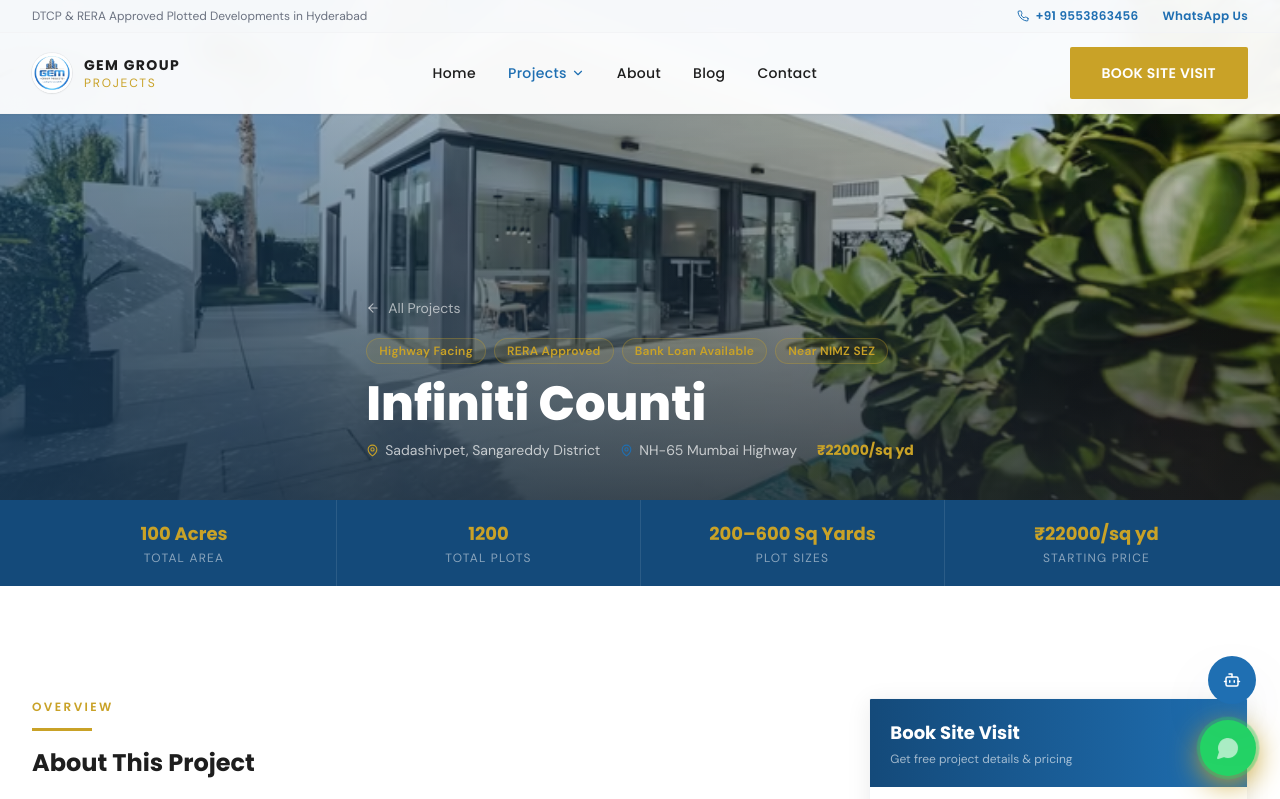
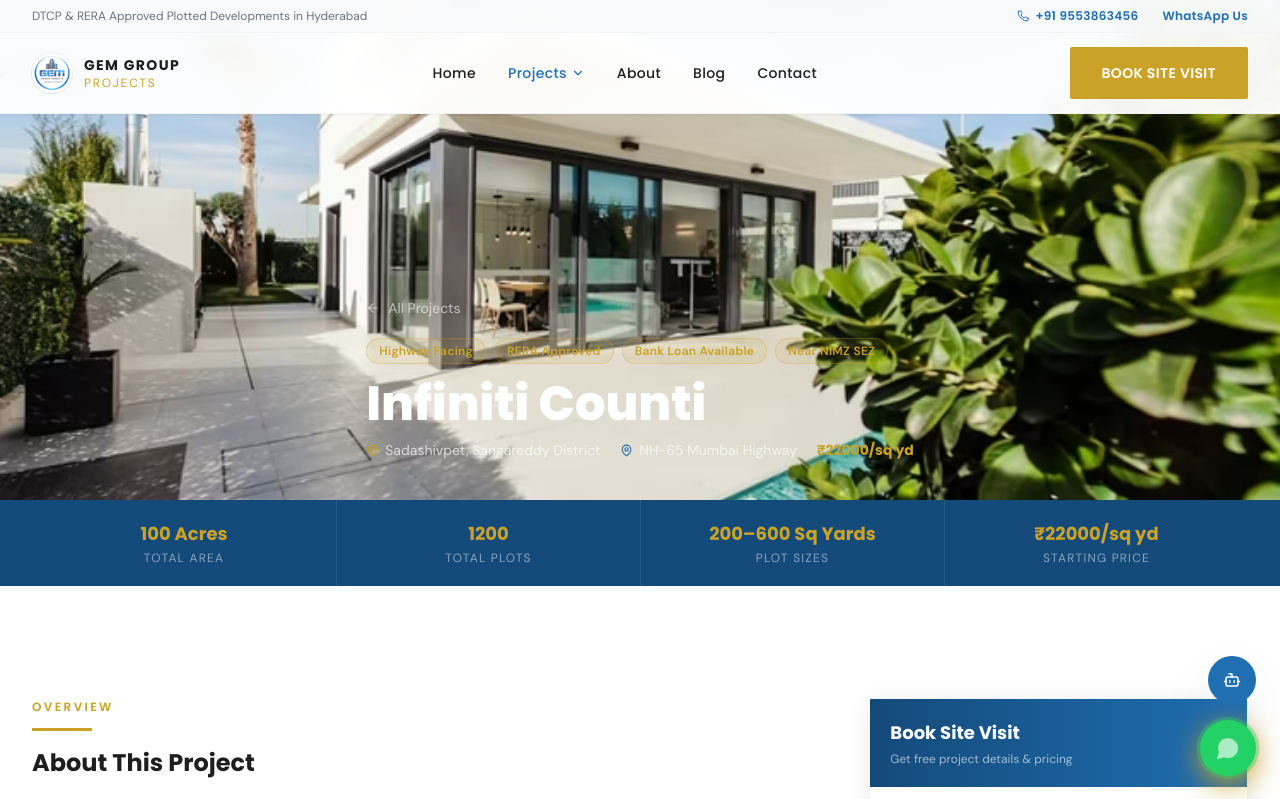
Before and after one commit to sendermail029-cpu/gemgroups, a Next.js app: page /projects/infiniti-counti in a window 1280 px wide. Shown: the top 799 px of the page. Built offline with nearby package versions, Linux system fonts and the light colour scheme.

Commit message:
Remove overlays from detail page heroes

```diff
--- a/src/app/blog/[slug]/page.tsx
+++ b/src/app/blog/[slug]/page.tsx
@@ -116,7 +116,6 @@
           priority
           sizes="100vw"
         />
-        <div className="absolute inset-0 bg-gradient-to-t from-dark/85 via-dark/40 to-dark/20" />
         <div className="absolute inset-0 flex items-end pb-10">
           <div className="container-gem">
             <Link href="/blog" className="inline-flex items-center gap-2 text-white/60 hover:text-gold text-sm mb-5 transition-colors">
--- a/src/app/projects/[slug]/page.tsx
+++ b/src/app/projects/[slug]/page.tsx
@@ -47,9 +47,6 @@
           priority
           sizes="100vw"
         />
-        <div className="absolute inset-0 bg-gradient-to-t from-dark/80 via-dark/30 to-transparent" />
-        <div className="absolute inset-0 bg-gradient-to-r from-primary-deep/50 to-transparent" />
-
         <div className="absolute inset-0 flex items-end pb-10">
           <div className="container-gem">
             <Link href="/projects" className="inline-flex items-center gap-2 text-white/60 hover:text-white text-sm mb-5 transition-colors">
```
